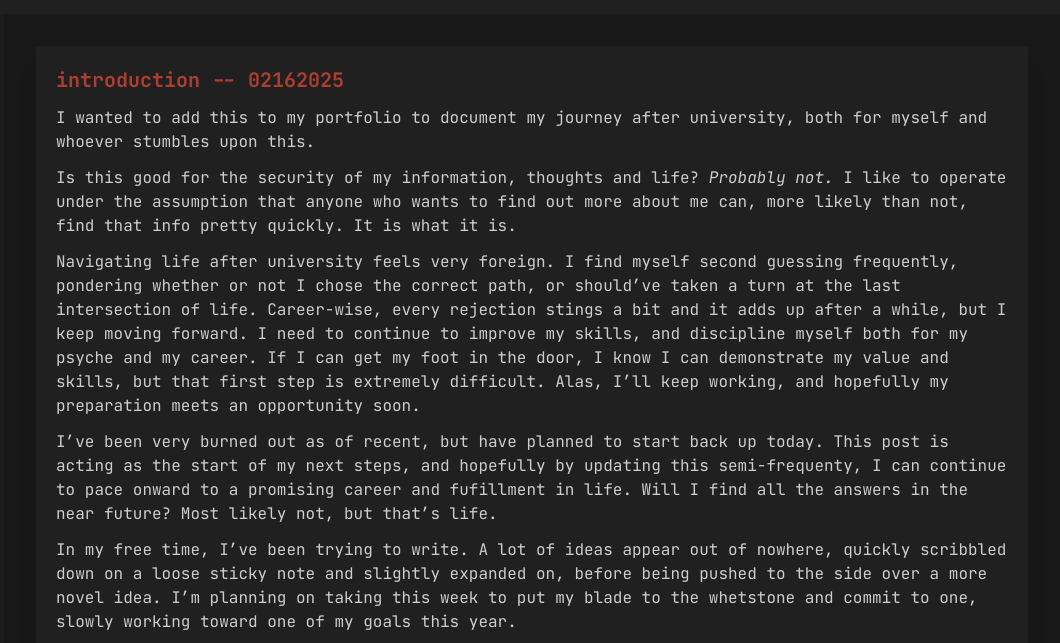
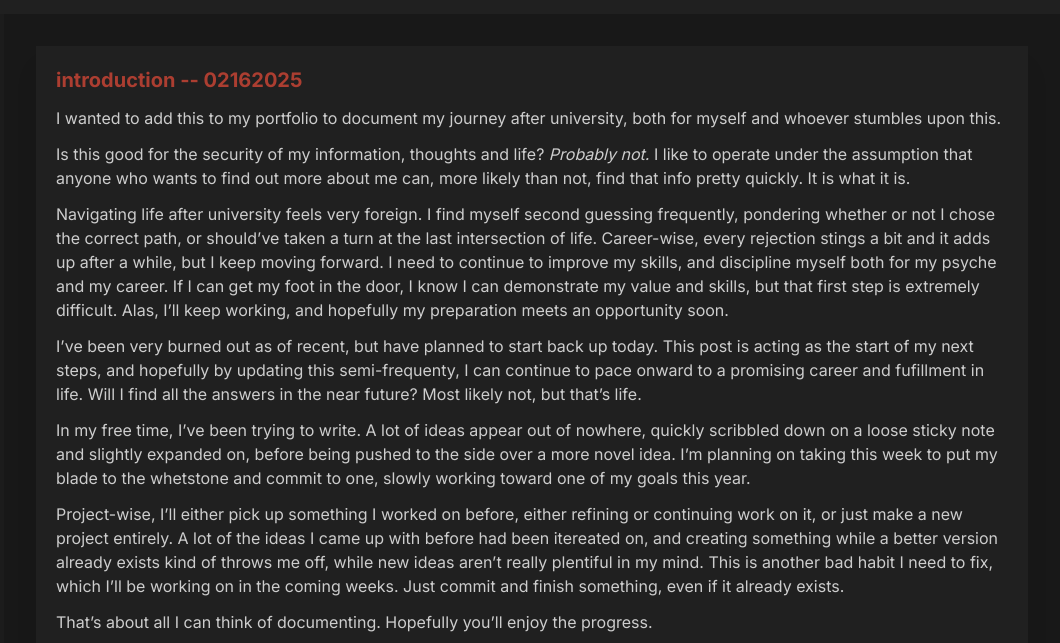
Before and after one commit to ryanshz/ryanshz.github.io, an Astro site: page /blog/021625 in a window 1280 px wide. Shown: the part 84-727 px from the top of the page, 220-1280 px from the left. Built offline with nearby package versions, Linux system fonts and the light colour scheme; Astro itself is replaced by a stand-in of ours.

Commit message:
changed blogpost font from mono to sans (inter)

```diff
--- a/src/layouts/post.astro
+++ b/src/layouts/post.astro
@@ -34,7 +34,7 @@ const { frontmatter } = Astro.props;
 			<Sidenav/>
 			<section class="drawer-content m-8 space-y-8">
                 <article class="card bg-base-100 shadow-xl rounded-none flex-initial">
-                    <div class="space-y-3 m-5">
+                    <div class="space-y-3 m-5 font-sans">
                         <h2 class="text-error font-bold text-xl">{frontmatter.title} -- {frontmatter.date}</h2>
                         <slot/>
                     </div>
```
